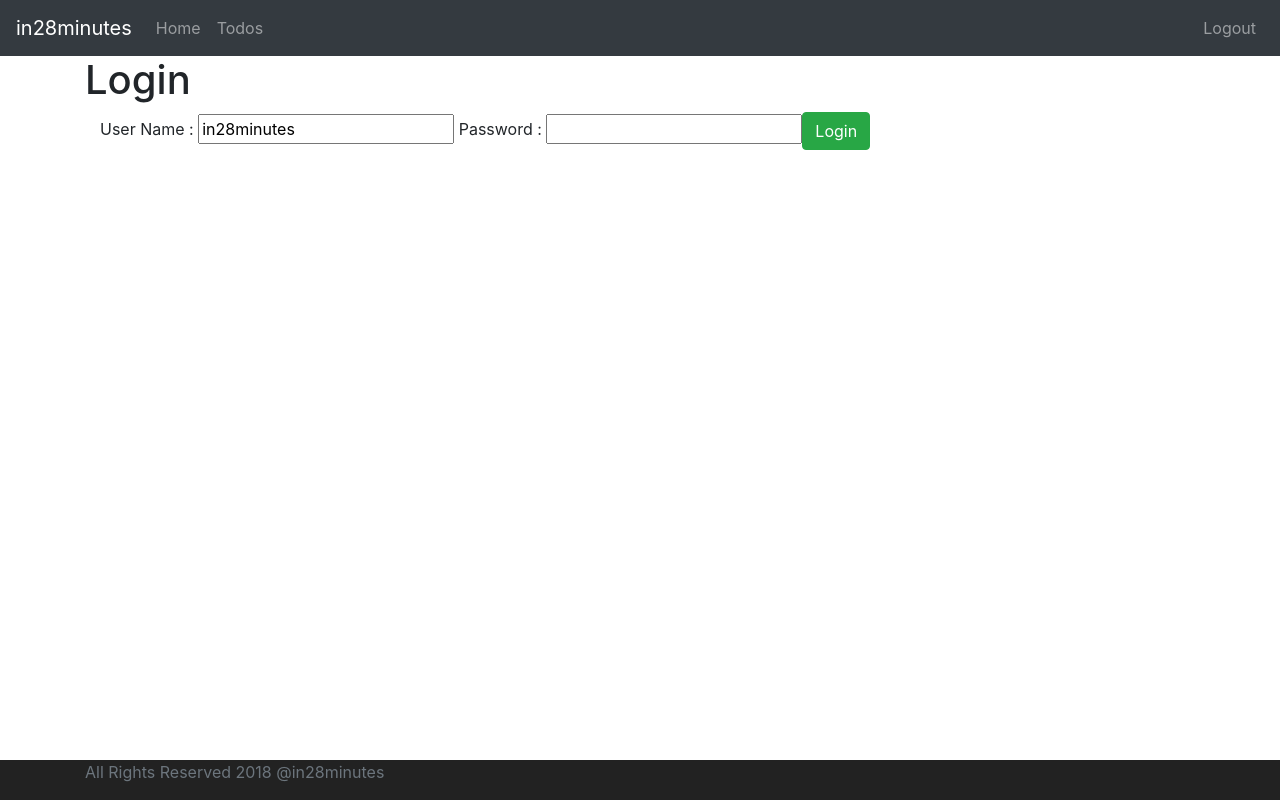
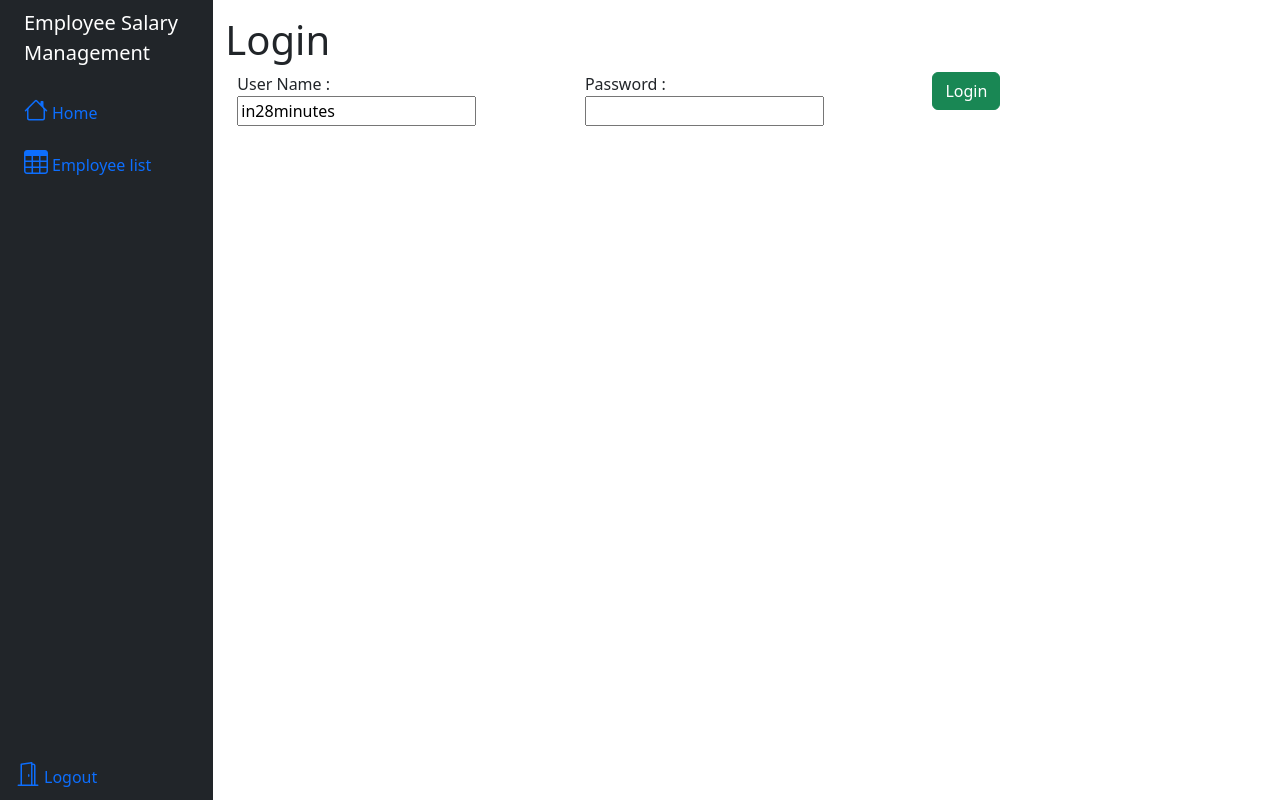
Before and after one commit to JK1997/salary-management-fe, an Angular app: page / in a window 1280 px wide. Built offline with nearby package versions, Linux system fonts and the light colour scheme; sample sign-in values are in the browser's storage.

Commit message:
Create a side navbar

```diff
--- a/angular.json
+++ b/angular.json
@@ -94,5 +94,8 @@
         }
       }
     }
+  },
+  "cli": {
+    "analytics": "c371f412-da29-4687-900e-f7852f43e109"
   }
 }
--- a/src/app/app.component.html
+++ b/src/app/app.component.html
@@ -5,9 +5,3 @@
 <div>Component Content</div>-->
 
 <app-menu></app-menu>
-
-<div class="container">
-    <router-outlet></router-outlet>
-</div>
-
-<app-footer></app-footer>
--- a/src/app/app.module.ts
+++ b/src/app/app.module.ts
@@ -11,7 +11,6 @@ import { LoginComponent } from './login/login.component';
 import { ErrorComponent } from './error/error.component';
 import { ListTodosComponent } from './list-todos/list-todos.component';
 import { MenuComponent } from './menu/menu.component';
-import { FooterComponent } from './footer/footer.component';
 import { LogoutComponent } from './logout/logout.component';
 import { TodoComponent } from './todo/todo.component';
 
@@ -23,7 +22,6 @@ import { TodoComponent } from './todo/todo.component';
     ErrorComponent,
     ListTodosComponent,
     MenuComponent,
-    FooterComponent,
     LogoutComponent,
     TodoComponent
   ],
--- a/src/app/footer/footer.component.css
+++ /dev/null
@@ -1,7 +0,0 @@
-.footer {
-    position: absolute;
-    bottom: 0;
-    width:100%;
-    height: 40px;
-    background-color: #222222;
-}
--- a/src/app/footer/footer.component.html
+++ /dev/null
@@ -1,6 +0,0 @@
-<footer class="footer">
-    <div class="container">
-        <span class="text-muted">All Rights Reserved 2018 @in28minutes</span>
-    </div>
-
-</footer>
--- a/src/app/footer/footer.component.ts
+++ /dev/null
@@ -1,15 +0,0 @@
-import { Component, OnInit } from '@angular/core';
-
-@Component({
-  selector: 'app-footer',
-  templateUrl: './footer.component.html',
-  styleUrls: ['./footer.component.css']
-})
-export class FooterComponent implements OnInit {
-
-  constructor() { }
-
-  ngOnInit() {
-  }
-
-}
--- a/src/app/list-todos/list-todos.component.html
+++ b/src/app/list-todos/list-todos.component.html
@@ -1,4 +1,4 @@
-<h1> Todo </h1>
+<h1> Employees </h1>
 
 <div class="alert alert-success" *ngIf='message'>{{message}}</div>
 
@@ -6,21 +6,24 @@
   <table class="table">
     <thead>
     <tr>
-        <th>Description</th>
-        <th>Target Date</th>
-        <th>is Completed?</th>
-        <th>Update</th>
-        <th>Delete</th>
+      <th>ID</th>
+      <th>Name</th>
+      <th>Login</th>
+      <th>Salary</th>
+      <th>Actions</th>
     </tr>
     </thead>
     <tbody>
     <!--   for (Todo todo: todos) {  -->
     <tr *ngFor="let todo of todos">
-                <td>{{todo.description}}</td>
+      <td>{{todo.id}}</td>
       <td>{{todo.targetDate | date | uppercase}}</td>
       <td>{{todo.done}}</td>
-                <td><button (click)="updateTodo(todo.id)" class="btn btn-success">Update</button></td>
-                <td><button (click)="deleteTodo(todo.id)" class="btn btn-warning">Delete</button></td>
+      <td>{{todo.description}}</td>
+      <td>
+        <button (click)="updateTodo(todo.id)" class="btn btn-success mx-2">Update</button>
+        <button (click)="deleteTodo(todo.id)" class="btn btn-warning">Delete</button>
+      </td>
     </tr>
     <!-- } -->
     </tbody>
--- a/src/app/login/login.component.html
+++ b/src/app/login/login.component.html
@@ -2,16 +2,15 @@
 
 <div class="container">
   <div class="alert alert-warning" *ngIf='invalidLogin'>{{errorMessage}}</div>
-
-  <div>
-    User Name : <input type="text" name="username" [(ngModel)]="username">
-    Password  : <input type="password" name="password" [(ngModel)]="password">
-
-    <!-- User Name : {{username}} -->
-
-    <!-- <button (click)=handleLogin() class="btn btn-success">Login</button> -->
-    <!-- <button (click)=handleBasicAuthLogin() class="btn btn-success">Login</button> -->
-    <button (click)=handleJWTAuthLogin() class="btn btn-success">Login</button>
-
+  <div class="row">
+    <div class="col">
+      User Name : <input type="text" name="username" [(ngModel)]="username">
+    </div>
+    <div class="col">
+      Password  : <input type="password" name="password" [(ngModel)]="password">
+    </div>
+    <div class="col">
+      <button (click)=handleJWTAuthLogin() class="btn btn-success">Login</button>
+    </div>
   </div>
 </div>
--- a/src/app/menu/menu.component.html
+++ b/src/app/menu/menu.component.html
@@ -1,16 +1,36 @@
-<header>
-    <nav class="navbar navbar-expand-md navbar-dark bg-dark">
-        <div><a href="https://www.in28minutes.com" class="navbar-brand">
-            in28minutes</a></div>
-
-        <ul class="navbar-nav">
-            <li><a *ngIf="hardcodedAuthenticationService.isUserLoggedIn()" routerLink="/welcome/in28minutes" class="nav-link">Home</a></li>
-            <li><a *ngIf="hardcodedAuthenticationService.isUserLoggedIn()" routerLink="/todos" class="nav-link">Todos</a></li>
+<div class="container-fluid">
+  <div class="row flex-nowrap">
+    <div class="col-auto col-md-3 col-xl-2 px-sm-2 px-0 bg-dark">
+      <div class="d-flex flex-column align-items-center align-items-sm-start px-3 pt-2 text-white min-vh-100">
+        <a routerLink="/welcome/in28minutes" class="d-flex align-items-center pb-3 mb-md-0 me-md-auto text-white text-decoration-none">
+          <span class="fs-5 d-none d-sm-inline">Employee Salary Management</span>
+        </a>
+        <ul class="nav nav-pills flex-column mb-sm-auto mb-0 align-items-center align-items-sm-start" id="menu">
+          <li class="nav-item">
+            <a *ngIf="hardcodedAuthenticationService.isUserLoggedIn()" routerLink="/welcome/in28minutes" class="nav-link align-middle px-0">
+              <i class="fs-4 bi-house"></i> <span class="ms-1 d-none d-sm-inline">Home</span>
+            </a>
+          </li>
+          <li>
+            <a *ngIf="hardcodedAuthenticationService.isUserLoggedIn()" routerLink="/todos" class="nav-link px-0 align-middle">
+              <i class="fs-4 bi-table"></i> <span class="ms-1 d-none d-sm-inline">Employee list</span>
+            </a>
+          </li>
+          <li>
+            <a *ngIf="!hardcodedAuthenticationService.isUserLoggedIn()" routerLink="/login" class="nav-link px-0 align-middle">
+              <i class="fs-4 bi-door-closed"></i> <span class="ms-1 d-none d-sm-inline">Login</span>
+            </a>
+          </li>
+          <li>
+            <a *ngIf="hardcodedAuthenticationService.isUserLoggedIn()" routerLink="/logout" class="nav-link align-middle fixed-bottom">
+              <i class="fs-4 bi-door-open"></i> <span class="ms-1 d-none d-sm-inline">Logout</span>
+            </a>
+          </li>
         </ul>
-
-        <ul class="navbar-nav navbar-collapse justify-content-end">
-                <li><a *ngIf="!hardcodedAuthenticationService.isUserLoggedIn()" routerLink="/login" class="nav-link">Login</a></li>
-                <li><a *ngIf="hardcodedAuthenticationService.isUserLoggedIn()" routerLink="/logout" class="nav-link">Logout</a></li>
-        </ul>
-    </nav>
-</header>
+      </div>
+    </div>
+    <div class="col py-3">
+      <router-outlet></router-outlet>
+    </div>
+  </div>
+</div>
--- a/src/app/todo/todo.component.html
+++ b/src/app/todo/todo.component.html
@@ -1,4 +1,4 @@
-<H1>Todo</H1>
+<H1>Employee</H1>
 
 <div class="container">
   <div class="alert alert-warning" *ngIf="todoForm.dirty && todoForm.invalid">Enter valid values</div>
--- a/src/app/welcome/welcome.component.html
+++ b/src/app/welcome/welcome.component.html
@@ -1,15 +1,5 @@
 <H1>Welcome!</H1>
 
 <div class="container">
-  Welcome {{name}}. You can manage your todos <a routerLink="/todos">here</a>
+  Welcome {{name}}. You can manage your salary <a routerLink="/todos">here</a>
 </div>
-
-<div class="container">
-  Click here to get a customized welcome message
-  <button (click)="getWelcomeMessageWithParameter()" class="btn btn-success">Get Welcome Message</button>
-</div>
-
-<div class="container" *ngIf="welcomeMessageFromService">
-    <H2>Your Customized Welcome Message</H2>
-    {{welcomeMessageFromService}}
-  </div>
--- a/src/styles.css
+++ b/src/styles.css
@@ -1,2 +1,4 @@
 /* You can add global styles to this file, and also import other style files */
-@import url(https://unpkg.com/bootstrap@4.1.0/dist/css/bootstrap.min.css);
+@import url("https://cdn.jsdelivr.net/npm/bootstrap@5.2.3/dist/css/bootstrap.min.css");
+
+@import url("https://cdn.jsdelivr.net/npm/bootstrap-icons@1.3.0/font/bootstrap-icons.css");
```
Also changed, not shown: 1 other file (tests, documents, lock files or other folders). Lines whose indentation alone changed are shown as unchanged.
